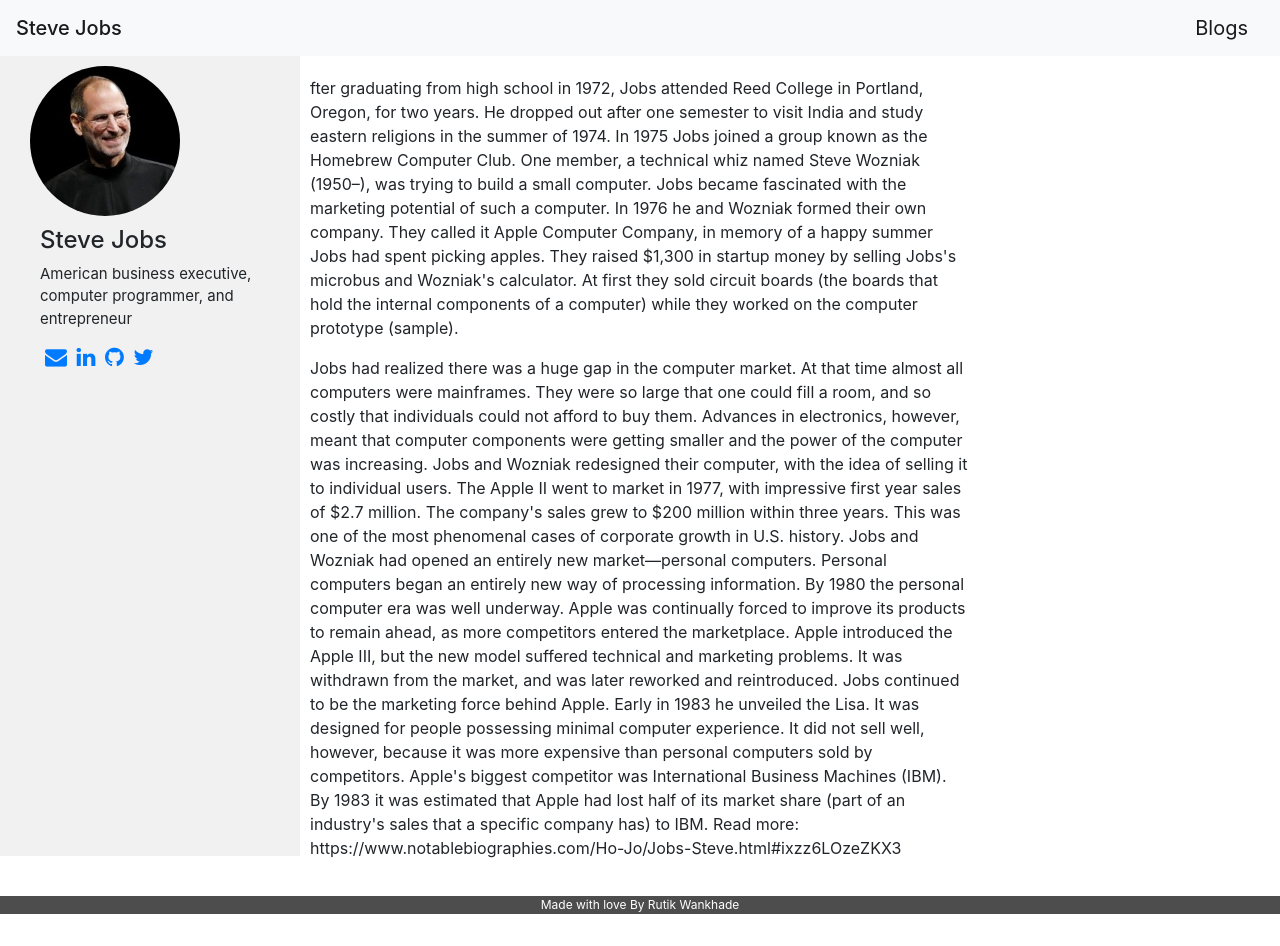
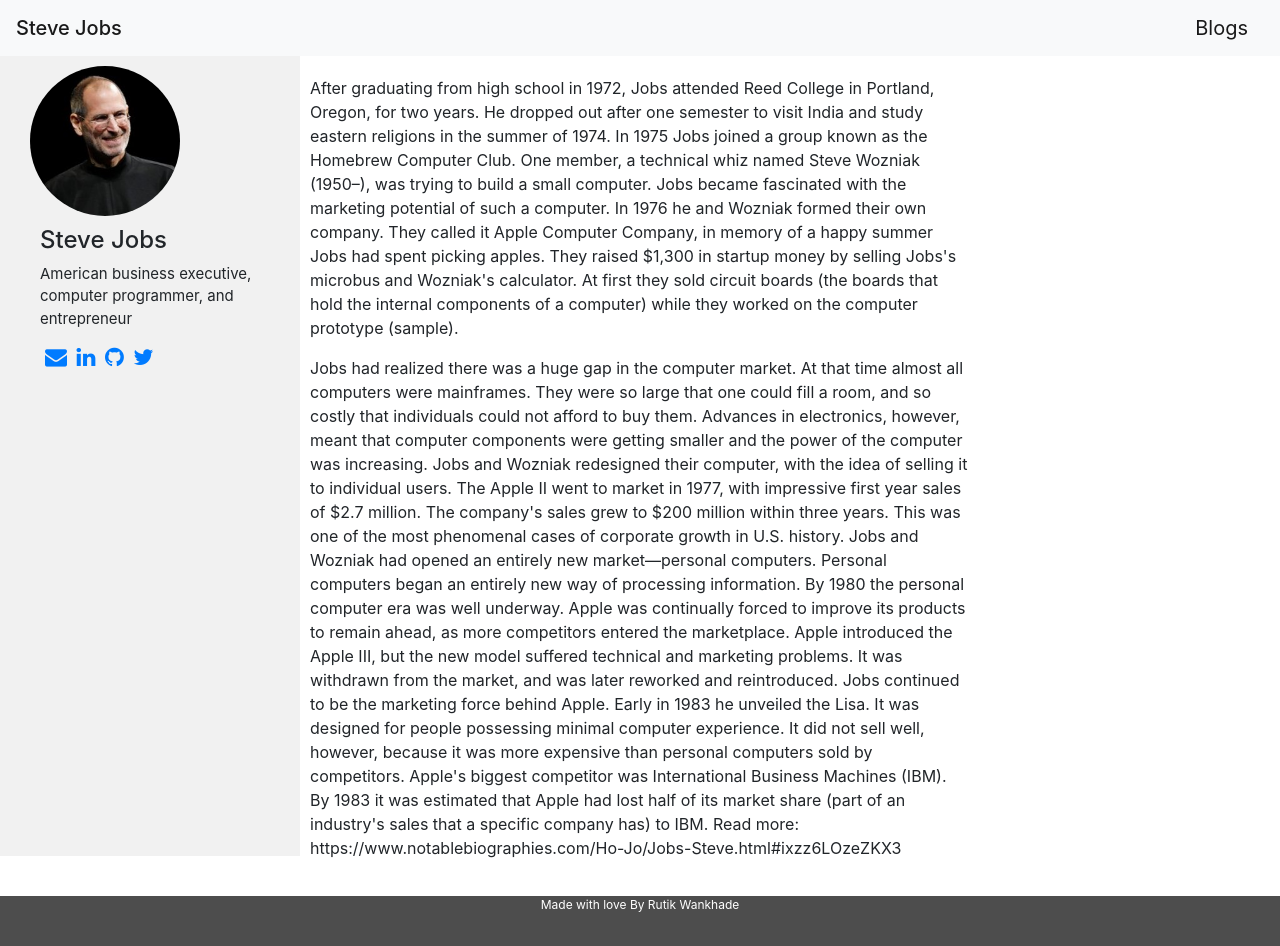
Before and after one commit to rutikwankhade/minimal-portfolio, a plain HTML site: page index.html in a window 1280 px wide. Before the commit the page ends 914 px from the top, so only its background shows below. Drawn offline with nearby package versions, Linux system fonts and the light colour scheme.

Commit message:
fixed typo

```diff
--- a/index.html
+++ b/index.html
@@ -32,7 +32,7 @@
        </div>
 
        <div class="content">
-         <p>fter graduating from high school in 1972, Jobs attended Reed College in Portland, Oregon, for two years. He dropped out after one semester to visit India and study eastern religions in the summer of 1974. In 1975 Jobs joined a group known as the Homebrew Computer Club. One member, a technical whiz named Steve Wozniak (1950–), was trying to build a small computer. Jobs became fascinated with the marketing potential of such a computer. In 1976 he and Wozniak formed their own company. They called it Apple Computer Company, in memory of a happy summer Jobs had spent picking apples. They raised $1,300 in startup money by selling Jobs's microbus and Wozniak's calculator. At first they sold circuit boards (the boards that hold the internal components of a computer) while they worked on the computer prototype (sample).</p>
+         <p>After graduating from high school in 1972, Jobs attended Reed College in Portland, Oregon, for two years. He dropped out after one semester to visit India and study eastern religions in the summer of 1974. In 1975 Jobs joined a group known as the Homebrew Computer Club. One member, a technical whiz named Steve Wozniak (1950–), was trying to build a small computer. Jobs became fascinated with the marketing potential of such a computer. In 1976 he and Wozniak formed their own company. They called it Apple Computer Company, in memory of a happy summer Jobs had spent picking apples. They raised $1,300 in startup money by selling Jobs's microbus and Wozniak's calculator. At first they sold circuit boards (the boards that hold the internal components of a computer) while they worked on the computer prototype (sample).</p>
 
         <p>Jobs had realized there was a huge gap in the computer market. At that time almost all computers were mainframes. They were so large that one could fill a room, and so costly that individuals could not afford to buy them. Advances in electronics, however, meant that computer components were getting smaller and the power of the computer was increasing.
     Jobs and Wozniak redesigned their computer, with the idea of selling it to individual users. The Apple II went to market in 1977, with impressive first year sales of $2.7 million. The company's sales grew to $200 million within three years. This was one of the most phenomenal cases of corporate growth in U.S. history. Jobs and Wozniak had opened an entirely new market—personal computers. Personal computers began an entirely new way of processing information.
--- a/style.css
+++ b/style.css
@@ -40,6 +40,7 @@
   color:#ffffff;
   text-align: center;
   font-size: 12px;
+  height:50px;
 }
 
 /*media queries */
```
